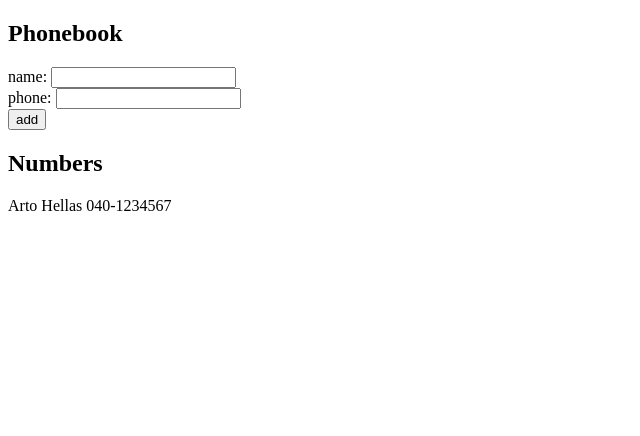
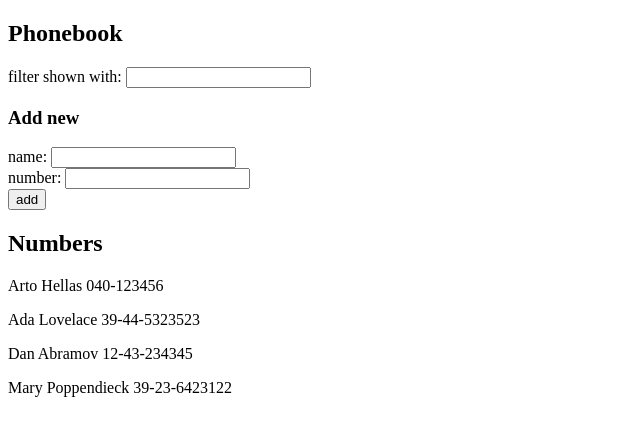
Before and after one commit to zbyju/fullstackopen-2022, a React (Create React App) app in the folder part2/phonebook/: page / in a window 1280 px wide. Shown: the top 436 px of the page, without its empty margins (0-640 px from the left). Built offline with nearby package versions, Linux system fonts and the light colour scheme.

Commit message:
Implement step 4

```diff
--- a/part2/phonebook/src/App.js
+++ b/part2/phonebook/src/App.js
@@ -2,18 +2,32 @@ import { useState } from 'react'
 
 const App = () => {
   const [persons, setPersons] = useState([
-    { name: 'Arto Hellas', phone: "040-1234567" }
+    { name: 'Arto Hellas', number: '040-123456', id: 1 },
+    { name: 'Ada Lovelace', number: '39-44-5323523', id: 2 },
+    { name: 'Dan Abramov', number: '12-43-234345', id: 3 },
+    { name: 'Mary Poppendieck', number: '39-23-6423122', id: 4 }
   ])
   const [newName, setNewName] = useState('')
-  const [newPhone, setPhone] = useState("")
+  const [newNumber, setNumber] = useState("")
+  const [filter, setFilter] = useState("")
 
   const handleNameChange = (event) => {
     setNewName(event.target.value)
   }
 
-  const handlePhoneChange = (event) => {
-    setPhone(event.target.value)
+  const handleNumberChange = (event) => {
+    setNumber(event.target.value)
   }
+
+  const handleFilterChange = (event) => {
+    setFilter(event.target.value)
+  }
+
+  const filterPersons = (filter) => {
+    return persons.filter(person => person.name.toLowerCase().includes(filter))
+  }
+
+  const filtered = filter === "" ? persons : filterPersons(filter)
 
   const handleSubmit = (event) => {
     event.preventDefault()
@@ -22,27 +36,29 @@ const App = () => {
       return alert(newName + " is already added to the phonebook.")
     }
 
-    setPersons(persons.concat({ name: newName, phone: newPhone }))
+    setPersons(persons.concat({ id: persons.length, name: newName, number: newNumber}))
     setNewName("")
-    setPhone("")
+    setNumber("")
   }
 
   return (
     <div>
       <h2>Phonebook</h2>
+      filter shown with: <input value={filter} onChange={handleFilterChange} />
+      <h3>Add new</h3>
       <form onSubmit={handleSubmit}>
         <div>
           name: <input value={newName} onChange={handleNameChange}/>
           <br />
-          phone: <input value={newPhone} onChange={handlePhoneChange}/>
+          number: <input value={newNumber} onChange={handleNumberChange}/>
         </div>
         <div>
           <button type="submit">add</button>
         </div>
       </form>
       <h2>Numbers</h2>
-      {persons.map(person => (
-        <p key={person.name}>{person.name} {person.phone}</p>
+      {filtered.map(person => (
+        <p key={person.name}>{person.name} {person.number}</p>
       ))}
     </div>
   )
```
